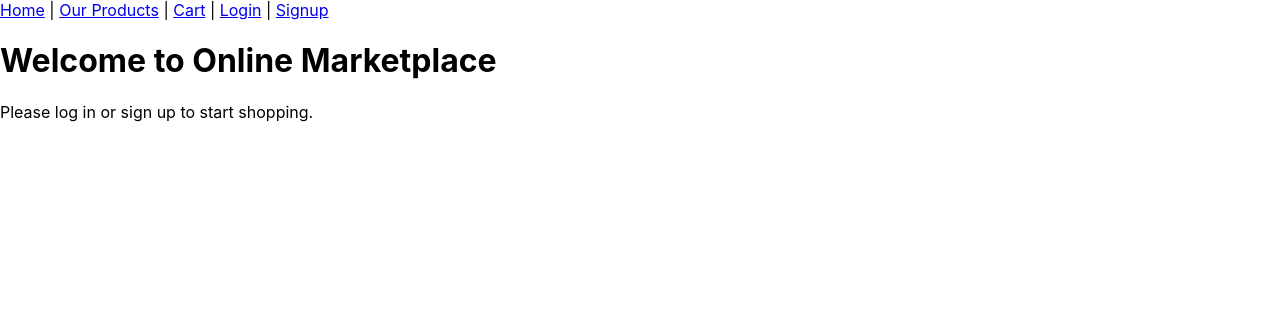
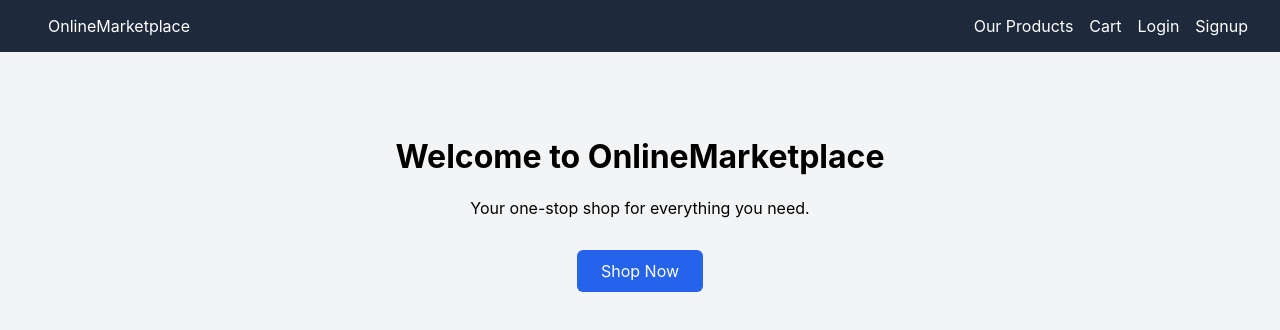
Before and after one commit to tanwartushar/marketplace, a React (Create React App) app in the folder main/client/online-marketplace/: page / in a window 1280 px wide. Shown: the top 330 px of the page. Built offline with nearby package versions, Linux system fonts and the light colour scheme; no server answers.

Commit message:
Add Navbar

```diff
--- a/main/client/online-marketplace/src/App.js
+++ b/main/client/online-marketplace/src/App.js
@@ -31,29 +31,15 @@ import Login from './components/Login';
 import Signup from './components/Signup';
 import ProductList from './components/ProductList';
 import Cart from './components/Cart';
+import Home from './components/Home';
+import Navbar from './components/Navbar';
 import { UserContext } from './UserContext';
-import Home from './components/Home';
 
 function App() {
   const { user, logout } = useContext(UserContext)
   return (
       <Router>
-        <nav>
-          <Link to="/">Home</Link> | {}
-          <Link to="/products">Our Products</Link> | {}
-          <Link to="/cart">Cart</Link> | {}
-
-          {!user ? (
-            <>
-              <Link to="/login">Login</Link> | <Link to="/signup">Signup</Link>
-            </>
-          ) : (
-            <>
-              <span>Welcome, {user.email}</span> | {/*  use as named in UserContext.js */}
-              <button onClick={logout}>Logout</button>
-            </>
-          )}
-        </nav>
+        <Navbar />
         <Routes>
           <Route path="/login" element={<Login />} />
           <Route path="/signup" element={<Signup />} />
--- a/main/client/online-marketplace/src/components/Home.js
+++ b/main/client/online-marketplace/src/components/Home.js
@@ -1,17 +1,15 @@
-import React, { useContext } from "react";
-import { UserContext } from "../UserContext";
+import React from 'react';
+import { Link } from 'react-router-dom';
+import '../styles/Home.css';
 
 function Home() {
-  const { user } = useContext(UserContext);
-
   return (
-    <div>
-      <h1>Welcome to Online Marketplace</h1>
-      {user ? (
-        <p>Hello, {user.email}! Browse our products and add them to your cart.</p>
-      ) : (
-        <p>Please log in or sign up to start shopping.</p>
-      )}
+    <div className="home">
+      <header className="home-main">
+        <h1>Welcome to OnlineMarketplace</h1>
+        <p>Your one-stop shop for everything you need.</p>
+        <Link to="/products" className="shop-now-button">Shop Now</Link>
+      </header>
     </div>
   );
 }
--- /dev/null
+++ b/main/client/online-marketplace/src/components/Navbar.js
@@ -0,0 +1,43 @@
+import React, { useContext } from 'react';
+import { Link, useNavigate } from 'react-router-dom';
+import { UserContext } from '../UserContext';
+import '../styles/Navbar.css';
+
+function Navbar() {
+  const { user, logout } = useContext(UserContext);
+  const navigate = useNavigate();
+
+  const handleLogout = () => {
+    logout();
+    navigate('/login');
+  };
+
+  return (
+    <nav className="navbar">
+      <div className="navbar-logo">
+        <Link to="/">OnlineMarketplace</Link>
+      </div>
+
+      <div className="navbar-links">
+        <Link to="/products">Our Products</Link>
+        <Link to="/cart">Cart  </Link>
+        {user ? (
+          <>
+            <div className='user-info'>
+                <span className='welcome-text'>Welcome</span>
+                <span className='user-email'>{user.email}</span>
+            </div>
+            <button onClick={handleLogout} className="logout-button">Logout</button>
+          </>
+        ) : (
+          <>
+            <Link to="/login">Login</Link>
+            <Link to="/signup">Signup</Link>
+          </>
+        )}
+      </div>
+    </nav>
+  );
+}
+
+export default Navbar;
--- /dev/null
+++ b/main/client/online-marketplace/src/styles/Home.css
@@ -0,0 +1,15 @@
+.home-main {
+    text-align: center;
+    padding: 4rem 2rem;
+    background: #f3f4f6;
+}
+
+.shop-now-button {
+    margin-top: 1rem;
+    display: inline-block;
+    padding: 0.7rem 1.5rem;
+    background: #2563eb;
+    color: white;
+    border-radius: 6px;
+    text-decoration: none;
+}
--- /dev/null
+++ b/main/client/online-marketplace/src/styles/Navbar.css
@@ -0,0 +1,48 @@
+.navbar {
+    display: flex;
+    align-items: center;
+    justify-content: space-between;
+    padding: 1rem 2rem;
+    background: #1e293b;
+    color: white;
+}
+
+.navbar-links {
+    display: flex;
+    align-items: center;
+}
+
+.navbar a {
+    color: white;
+    margin-left: 1rem;
+    text-decoration: none;
+  }
+
+.logout-button {
+    margin-left: 1rem;
+    background: #ef4444;
+    border: none;
+    color: white;
+    padding: 0.3rem 0.8rem;
+    border-radius: 4px;
+    cursor: pointer;
+}
+
+.user-info {
+    display: flex;
+    flex-direction: column;
+    align-items: flex-start;
+    margin-left:1rem;
+    line-height: 1.2;
+}
+
+
+.welcome-text{
+    font-weight: bold;
+    font-size: 0.9rem;
+}
+
+.user-email{
+    font-size: 0.8rem;
+    color: #d1d5db;;
+}
```
